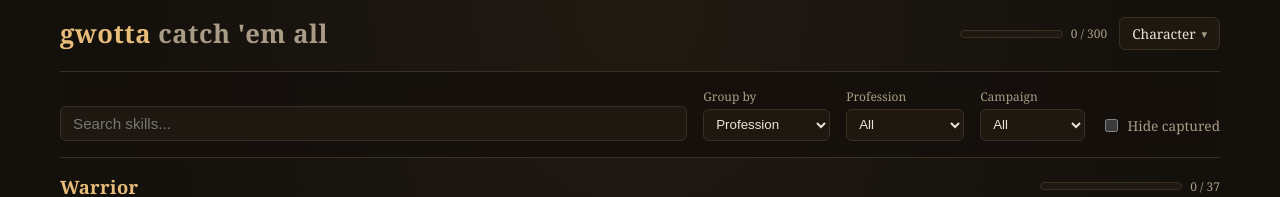
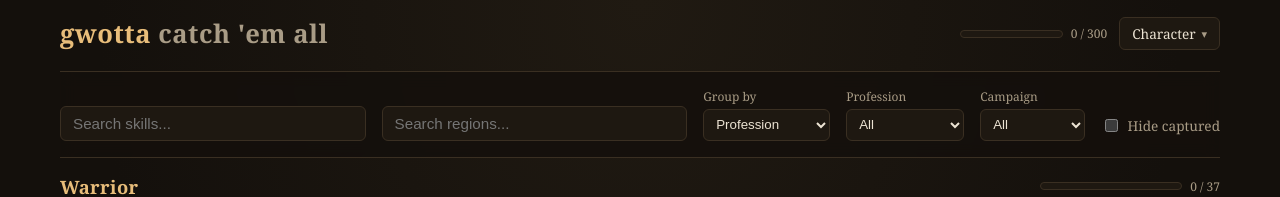
Before and after one commit to tomires/gwotta, a React (Vite) app: page / in a window 1280 px wide. Shown: the top 197 px of the page. Built offline with nearby package versions, Linux system fonts and the light colour scheme.

Commit message:
Add input field for region

```diff
--- a/src/App.jsx
+++ b/src/App.jsx
@@ -14,6 +14,7 @@ const skills = allSkills.filter((skill) => !IGNORED_SKILL_SLUGS.has(skill.slug))
 
 const DEFAULT_FILTERS = {
   search: '',
+  regionSearch: '',
   groupBy: 'profession',
   profession: '',
   campaign: '',
@@ -39,7 +40,12 @@ function App() {
     })
   }, [filters, isCaptured])
 
-  const groups = useMemo(() => GROUPERS[filters.groupBy](filtered), [filters.groupBy, filtered])
+  const groups = useMemo(() => {
+    const allGroups = GROUPERS[filters.groupBy](filtered)
+    const regionSearch = filters.regionSearch.trim().toLowerCase()
+    if (filters.groupBy !== 'region' || !regionSearch) return allGroups
+    return allGroups.filter((group) => group.key.toLowerCase().includes(regionSearch))
+  }, [filters, filtered])
 
   return (
     <div className="app-shell">
--- a/src/components/FilterBar.jsx
+++ b/src/components/FilterBar.jsx
@@ -7,17 +7,47 @@ const CAMPAIGN_FILTER_OPTIONS = CAMPAIGN_ORDER.filter(
   (c) => c !== 'Eye of the North' && c !== 'Bonus Mission Pack',
 )
 
+function ClearableSearch({ placeholder, value, onChange }) {
+  return (
+    <div className="filter-bar__search-wrap">
+      <input
+        type="text"
+        className="filter-bar__search"
+        placeholder={placeholder}
+        value={value}
+        onChange={(e) => onChange(e.target.value)}
+      />
+      {value && (
+        <button
+          type="button"
+          className="filter-bar__search-clear"
+          onClick={() => onChange('')}
+          aria-label={`Clear ${placeholder.toLowerCase()}`}
+        >
+          ✕
+        </button>
+      )}
+    </div>
+  )
+}
+
 export default function FilterBar({ filters, onChange }) {
   const set = (patch) => onChange({ ...filters, ...patch })
 
   return (
     <div className="filter-bar">
-      <input
-        type="search"
-        className="filter-bar__search"
+      <ClearableSearch
         placeholder="Search skills..."
         value={filters.search}
-        onChange={(e) => set({ search: e.target.value })}
+        onChange={(search) => set({ search })}
+      />
+
+      <ClearableSearch
+        placeholder="Search regions..."
+        value={filters.regionSearch}
+        onChange={(regionSearch) =>
+          set(regionSearch.trim() ? { regionSearch, groupBy: 'region' } : { regionSearch })
+        }
       />
 
       <div className="filter-bar__group">
--- a/src/index.css
+++ b/src/index.css
@@ -176,14 +176,40 @@ button {
   border-bottom: 1px solid var(--border);
 }
 
+.filter-bar__search-wrap {
+  position: relative;
+  flex: 1 1 200px;
+}
+
 .filter-bar__search {
-  flex: 1 1 200px;
+  width: 100%;
   background: var(--bg-elevated);
   border: 1px solid var(--border);
   color: var(--text);
-  padding: 0.5rem 0.75rem;
+  padding: 0.5rem 1.9rem 0.5rem 0.75rem;
   border-radius: 6px;
   font-size: 0.95rem;
+}
+
+.filter-bar__search-clear {
+  position: absolute;
+  top: 50%;
+  right: 0.5rem;
+  transform: translateY(-50%);
+  background: transparent;
+  border: none;
+  color: var(--text-dim);
+  font-size: 0.75rem;
+  width: 20px;
+  height: 20px;
+  border-radius: 4px;
+  cursor: pointer;
+  line-height: 1;
+}
+
+.filter-bar__search-clear:hover {
+  color: var(--accent-strong);
+  background: color-mix(in srgb, var(--accent) 15%, transparent);
 }
 
 .filter-bar__group {
```
